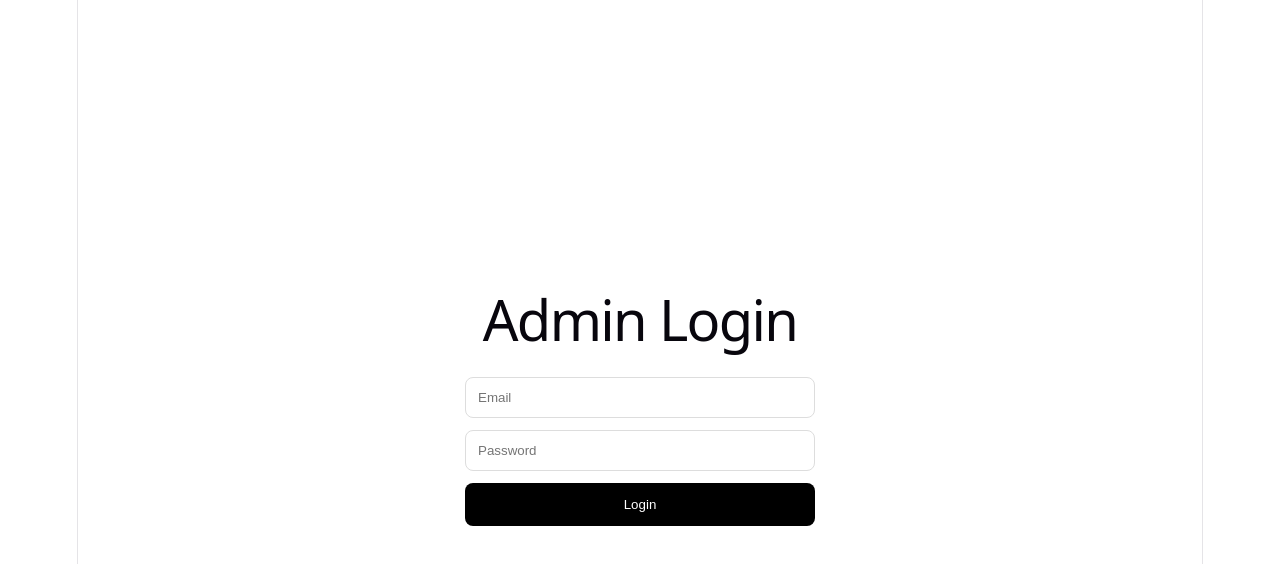
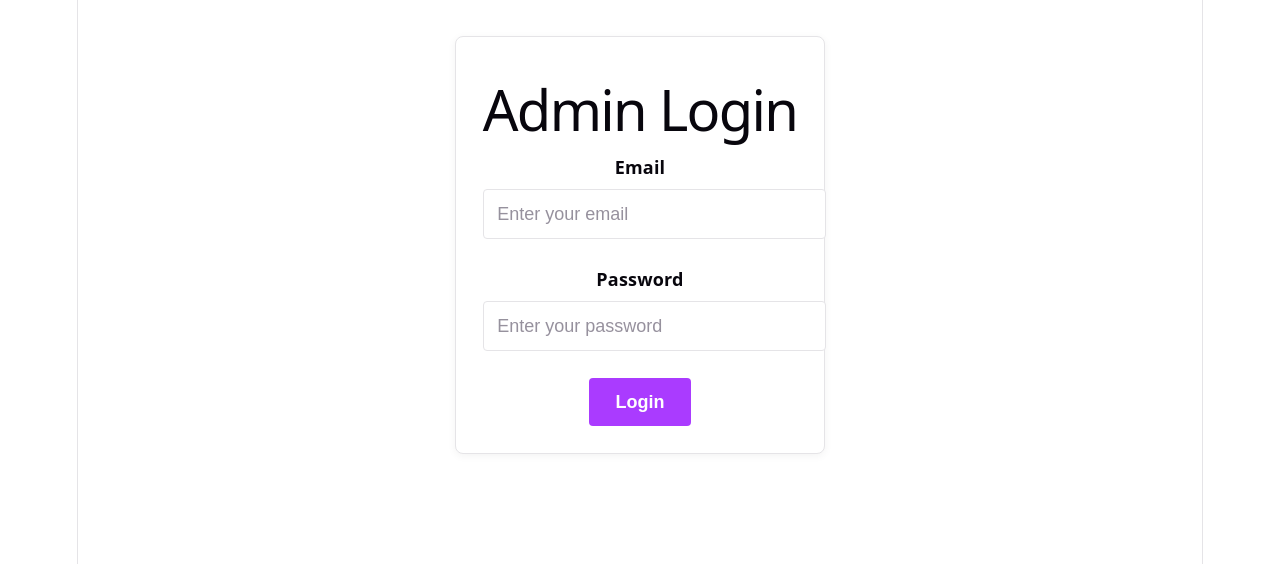
Before and after one commit to marymetilda/wellness-app, a React (Vite) app in the folder apps/web/: page / in a window 1280 px wide. Shown: the top 564 px of the page. Built offline with nearby package versions, Linux system fonts and the light colour scheme.

Commit message:
fix: web ui

```diff
--- a/apps/web/src/index.css
+++ b/apps/web/src/index.css
@@ -47,6 +47,108 @@
 
   #social .button-icon {
     filter: invert(1) brightness(2);
+  }
+}
+
+/* Form styles */
+input,
+textarea,
+select {
+  width: 100%;
+  padding: 0.75rem;
+  border: 1px solid var(--border);
+  border-radius: 4px;
+  font-size: 1rem;
+  background: var(--bg);
+  color: var(--text-h);
+  transition: border-color 0.2s, box-shadow 0.2s;
+}
+
+input:focus,
+textarea:focus,
+select:focus {
+  outline: none;
+  border-color: var(--accent);
+  box-shadow: 0 0 0 2px var(--accent-bg);
+}
+
+input::placeholder,
+textarea::placeholder {
+  color: var(--text);
+  opacity: 0.7;
+}
+
+.button {
+  display: inline-block;
+  padding: 0.75rem 1.5rem;
+  background: var(--accent);
+  color: white;
+  border: none;
+  border-radius: 4px;
+  font-size: 1rem;
+  font-weight: 600;
+  cursor: pointer;
+  transition: background 0.2s, transform 0.1s;
+}
+
+.button:hover {
+  background: var(--accent-border);
+  transform: translateY(-2px);
+}
+
+.button:active {
+  transform: translateY(0);
+}
+
+.button:disabled {
+  opacity: 0.6;
+  cursor: not-allowed;
+  transform: none;
+}
+
+.button-secondary {
+  background: var(--social-bg);
+  color: var(--text-h);
+}
+
+.button-secondary:hover {
+  background: rgba(244, 243, 236, 0.7);
+}
+
+.form-group {
+  margin-bottom: 1.5rem;
+}
+
+.form-label {
+  display: block;
+  margin-bottom: 0.5rem;
+  font-weight: 600;
+  color: var(--text-h);
+}
+
+.container {
+  max-width: 800px;
+  margin: 0 auto;
+  padding: 2rem;
+}
+
+.card {
+  background: var(--bg);
+  border-radius: 8px;
+  box-shadow: 0 2px 8px rgba(0, 0, 0, 0.05);
+  padding: 1.5rem;
+  border: 1px solid var(--border);
+}
+
+@media (max-width: 1024px) {
+  font-size: 16px;
+
+  .container {
+    padding: 1rem;
+  }
+
+  .card {
+    padding: 1rem;
   }
 }
 
--- a/apps/web/src/pages/Dashboard.tsx
+++ b/apps/web/src/pages/Dashboard.tsx
@@ -72,34 +72,34 @@ export default function Dashboard() {
   }
 
   return (
-    <div
-      style={{
-        padding: 24,
-        background: "#fff",
-        minHeight: "100vh",
-      }}
-    >
+    <div className="container">
       <h1>Meal Dashboard</h1>
-      <div style={{ marginBottom: 24, padding: 16, border: "1px solid #eee" }}>
+      <div className="card">
         <h3>Create User</h3>
 
+        <div className="form-group">
+          <label className="form-label">Email</label>
           <input
-          placeholder="Email"
+            className="input"
+            placeholder="Enter email"
             value={email}
             onChange={(e) => setEmail(e.target.value)}
-          style={{ display: "block", marginBottom: 8, padding: 8 }}
           />
+        </div>
 
+        <div className="form-group">
+          <label className="form-label">Password</label>
           <input
-          placeholder="Password"
+            className="input"
             type="password"
+            placeholder="Enter password"
             value={password}
             onChange={(e) => setPassword(e.target.value)}
-          style={{ display: "block", marginBottom: 8, padding: 8 }}
           />
+        </div>
 
         <button
-          disabled={creating}
+          className="button"
           onClick={async () => {
             setCreating(true);
 
@@ -124,19 +124,21 @@ export default function Dashboard() {
                 setEmail("");
                 setPassword("");
               }
-            } catch (err) {
+            } catch {
               alert("Failed to create user");
             }
 
             setCreating(false);
           }}
+          disabled={creating}
         >
           {creating ? "Creating..." : "Create User"}
         </button>
       </div>
 
-      {loading && <p>Loading meals...</p>}
+      {loading && <p className="card">Loading meals...</p>}
 
+      <div className="card">
         <div
           style={{
             display: "flex",
@@ -149,9 +151,10 @@ export default function Dashboard() {
             <div
               key={meal.id}
               style={{
-              border: "1px solid #eee",
-              borderRadius: 12,
+                border: "1px solid var(--border)",
+                borderRadius: 8,
                 padding: 16,
+                marginBottom: 16,
               }}
             >
               <h3>{meal.description}</h3>
@@ -182,14 +185,9 @@ export default function Dashboard() {
                 </b>
               </p>
 
-            {/* ADMIN COMMENT */}
               <textarea
+                className="input"
                 placeholder="Add admin comment..."
-              style={{
-                width: "100%",
-                marginTop: 10,
-                padding: 8,
-              }}
                 defaultValue={meal.admin_comment || ""}
                 onBlur={async (e) => {
                   await supabase
@@ -201,9 +199,9 @@ export default function Dashboard() {
                 }}
               />
 
-            {/* STATUS BUTTONS */}
               <div style={{ marginTop: 10, display: "flex", gap: 8 }}>
                 <button
+                  className="button"
                   onClick={async () => {
                     await supabase
                       .from("meals")
@@ -215,6 +213,7 @@ export default function Dashboard() {
                 </button>
 
                 <button
+                  className="button button-secondary"
                   onClick={async () => {
                     await supabase
                       .from("meals")
@@ -229,5 +228,6 @@ export default function Dashboard() {
           ))}
         </div>
       </div>
+    </div>
   );
 }
--- a/apps/web/src/pages/Login.tsx
+++ b/apps/web/src/pages/Login.tsx
@@ -5,8 +5,11 @@ import { supabase } from '../lib/supabase'
 export default function Login() {
   const [email, setEmail] = useState('')
   const [password, setPassword] = useState('')
+  const [loading, setLoading] = useState(false)
 
   async function handleLogin() {
+    setLoading(true)
+    try {
       const { error } =
         await supabase.auth.signInWithPassword({
           email,
@@ -19,67 +22,45 @@ export default function Login() {
       }
 
       window.location.reload()
+    } catch {
+      alert('Login failed')
+    } finally {
+      setLoading(false)
+    }
   }
 
   return (
-    <div
-      style={{
-        height: '100vh',
-        display: 'flex',
-        justifyContent: 'center',
-        alignItems: 'center',
-        background: '#fff',
-      }}
-    >
-      <div
-        style={{
-          width: 350,
-          display: 'flex',
-          flexDirection: 'column',
-          gap: 12,
-        }}
-      >
+    <div className="container">
+      <div className="card">
         <h1>Admin Login</h1>
 
+        <div className="form-group">
+          <label className="form-label">Email</label>
           <input
-          placeholder="Email"
+            className="input"
+            placeholder="Enter your email"
             value={email}
-          onChange={(e) =>
-            setEmail(e.target.value)
-          }
-          style={{
-            padding: 12,
-            borderRadius: 8,
-            border: '1px solid #ddd',
-          }}
+            onChange={(e) => setEmail(e.target.value)}
           />
+        </div>
 
+        <div className="form-group">
+          <label className="form-label">Password</label>
           <input
+            className="input"
             type="password"
-          placeholder="Password"
+            placeholder="Enter your password"
             value={password}
-          onChange={(e) =>
-            setPassword(e.target.value)
-          }
-          style={{
-            padding: 12,
-            borderRadius: 8,
-            border: '1px solid #ddd',
-          }}
+            onChange={(e) => setPassword(e.target.value)}
           />
+        </div>
 
         <button
+          className="button"
           onClick={handleLogin}
-          style={{
-            padding: 14,
-            borderRadius: 8,
-            border: 'none',
-            background: 'black',
-            color: 'white',
-            cursor: 'pointer',
-          }}
+          disabled={loading}
         >
-          Login
+          {loading ? 'Logging in...' : 'Login'}
         </button>
       </div>
     </div>
```
Lines whose indentation alone changed are shown as unchanged.
